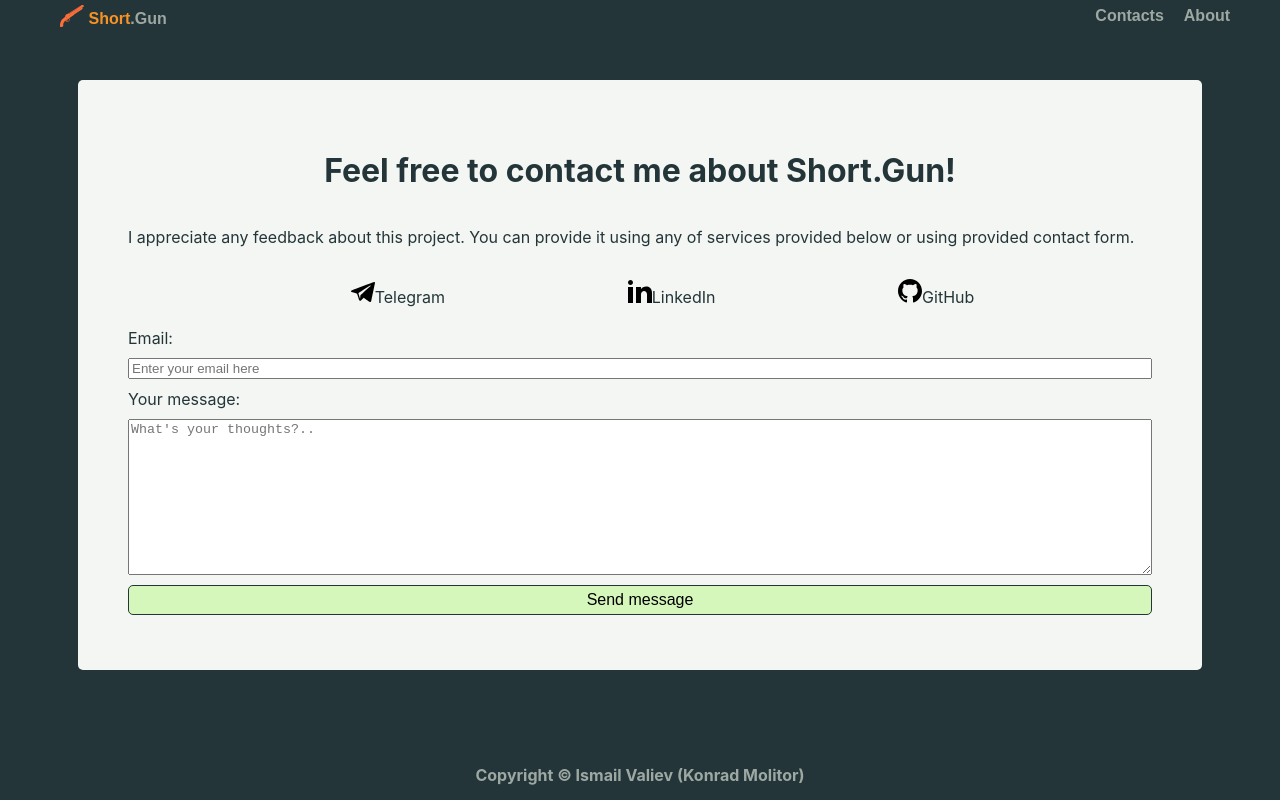
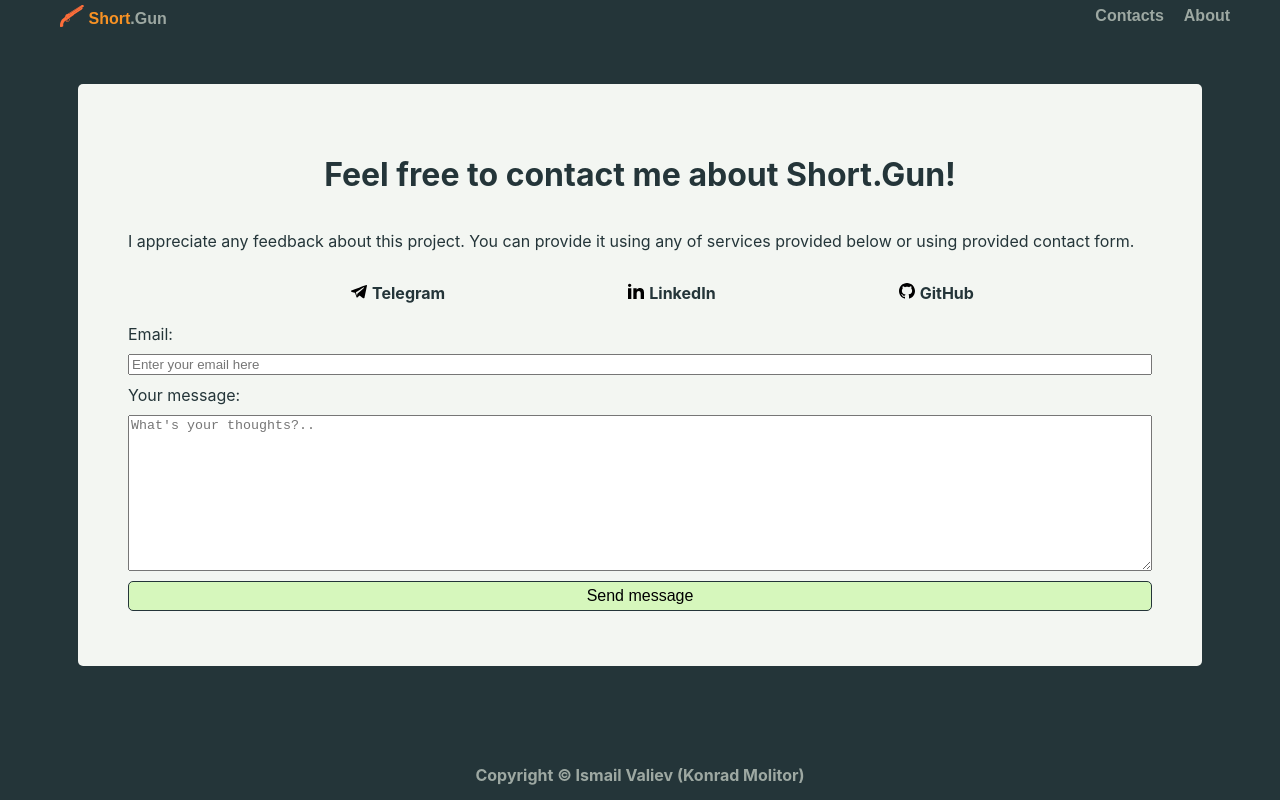
Before and after one commit to konrad-molitor/shortgun-web-front, a React (Create React App) app: page /contacts in a window 1280 px wide. Built offline with nearby package versions, Linux system fonts and the light colour scheme.

Commit message:
changed icons size to fit inline

```diff
--- a/src/components/Contacts.tsx
+++ b/src/components/Contacts.tsx
@@ -19,21 +19,20 @@ const StyledContactsWrapper = styled.div`
     display: flex;
     flex-direction: row;
     justify-content: space-evenly;
+    align-items: stretch;
     list-style: none;
 
-    > li {
+    > li > a {
       display: flex;
       flex-direction: row;
       justify-content: space-between;
-
+      margin-left: 5px;
+      text-decoration: none;
+      color: ${props => props.theme.colors.dark};
+      font-weight: bold;
       > img {
         margin-right: 5px;
-      }
-
-      > a {
-        margin-left: 5px;
-        text-decoration: none;
-        color: ${props => props.theme.colors.dark};
+        height: 1.6rem;
       }
     }
   }
```
